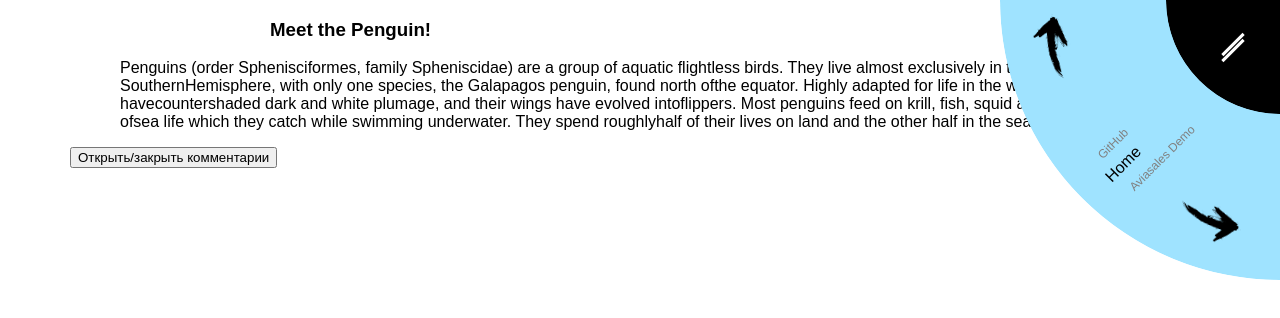
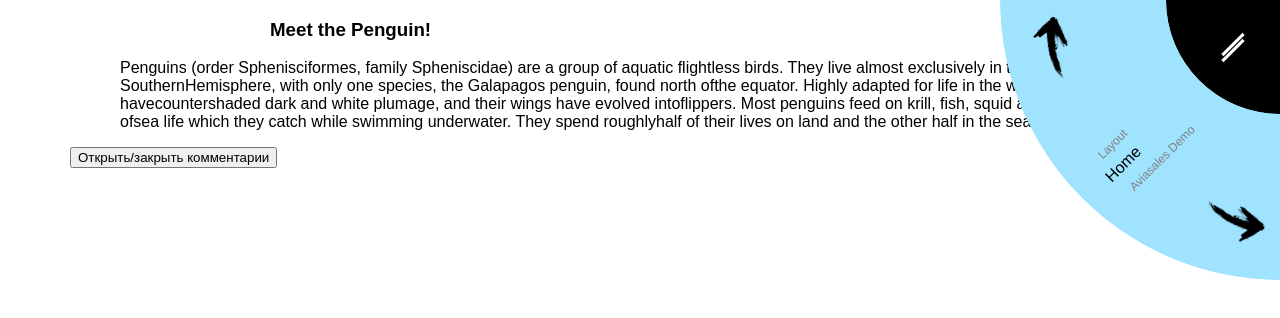
Before and after one commit to Iminrage/projects_hub, a React (Create React App) app: page /projects_hub/1 in a window 1280 px wide. Both pictures are taken after a click on the button 1223 px from the left and 57 px from the top of the page. Shown: the top 318 px of the page. Built offline with nearby package versions, Linux system fonts and the light colour scheme; a web font is replaced by a local one.

Commit message:
moved all links and titles to state and maped them

```diff
--- a/src/components/Navbar.js
+++ b/src/components/Navbar.js
@@ -8,6 +8,12 @@ import next from "./img/arrowNext.png";
 
 class Navbar extends Component {
   state = {
+    projects: [
+      { link: "/projects_hub/", title: "Home" },
+      { link: "/projects_hub/aviasales_demo/", title: "Aviasales Demo" },
+      { link: "/projects_hub/articles/", title: "Articles" },
+      { link: "/projects_hub/layout/", title: "Layout" }
+    ],
     isOpen: false,
     linkNum: 1
   };
@@ -17,11 +23,11 @@ class Navbar extends Component {
   handlePagination = e => {
     if (e.target.dataset.action === "increase") {
       let linkNum = this.state.linkNum + 1;
-      linkNum > 5 && (linkNum = 1);
+      linkNum > this.state.projects.length && (linkNum = 1);
       this.setState({ linkNum: linkNum });
     } else if (e.target.dataset.action === "reduce") {
       let linkNum = this.state.linkNum - 1;
-      linkNum < 1 && (linkNum = 5);
+      linkNum < 1 && (linkNum = this.state.projects.length);
       this.setState({ linkNum: linkNum });
     }
   };
@@ -30,48 +36,26 @@ class Navbar extends Component {
       <div className="">
         <NavCase state={this.state.isOpen}>
           <Nav state={this.state.isOpen}>
-            <Ul count={"none"}>
+            <Ul>
+              {this.state.projects.map((project, idx) => {
+                return (
                   <Li
-                active={this.state.linkNum === 1}
-                prev={this.state.linkNum - 1 === 1}
-                next={this.state.linkNum === 5}
+                    active={this.state.linkNum === idx + 1}
+                    next={
+                      idx + 1 === 1
+                        ? this.state.linkNum === this.state.projects.length
+                        : this.state.linkNum + 1 === idx + 1
+                    }
+                    prev={
+                      idx + 1 === this.state.projects.length
+                        ? this.state.linkNum === 1
+                        : this.state.linkNum - 1 === idx + 1
+                    }
                   >
-                <NewNavLink to="/projects_hub/">Home</NewNavLink>
+                    {<NewNavLink to={project.link}>{project.title}</NewNavLink>}
                   </Li>
-              <Li
-                active={this.state.linkNum === 2}
-                prev={this.state.linkNum - 1 === 2}
-                next={this.state.linkNum + 1 === 2}
-              >
-                <NewNavLink to="/projects_hub/aviasales_demo/">
-                  Aviasales Demo
-                </NewNavLink>
-              </Li>
-              <Li
-                active={this.state.linkNum === 3}
-                prev={this.state.linkNum - 1 === 3}
-                next={this.state.linkNum + 1 === 3}
-              >
-                <NewNavLink to="/projects_hub/articles/">
-                  Article Home
-                </NewNavLink>
-              </Li>
-              <Li
-                active={this.state.linkNum === 4}
-                prev={this.state.linkNum - 1 === 4}
-                next={this.state.linkNum + 1 === 4}
-              >
-                <NewNavLink to="/projects_hub/layout">Layout</NewNavLink>
-              </Li>
-              <Li
-                active={this.state.linkNum === 5}
-                prev={this.state.linkNum === 1}
-                next={this.state.linkNum + 1 === 5}
-              >
-                <Alink href="https://github.com/Iminrage/projects_hub">
-                  GitHub
-                </Alink>
-              </Li>
+                );
+              })}
             </Ul>
             <NavBtnPrev data-action="reduce" onClick={this.handlePagination} />
             <NavBtnNext
@@ -155,7 +139,7 @@ const NavBtnPrev = styled(NavBtn)`
 `;
 const NavBtnNext = styled(NavBtn)`
   top: 200px;
-  right: 39px;
+  right: 13px;
   width: 59px;
   height: 43px;
   background: url(${next}) 0 0 / cover no-repeat;
@@ -199,6 +183,6 @@ const Line = styled.span`
   background-color: #fff;
   display: ${props => (props.del === true ? "none" : "block")};
   transform: ${props => props.state === true && "rotate(-45deg)"};
-	transition: .3s all;
+  transition: 0.3s all;
 `;
 export default Navbar;
```
Lines whose indentation alone changed are shown as unchanged.
